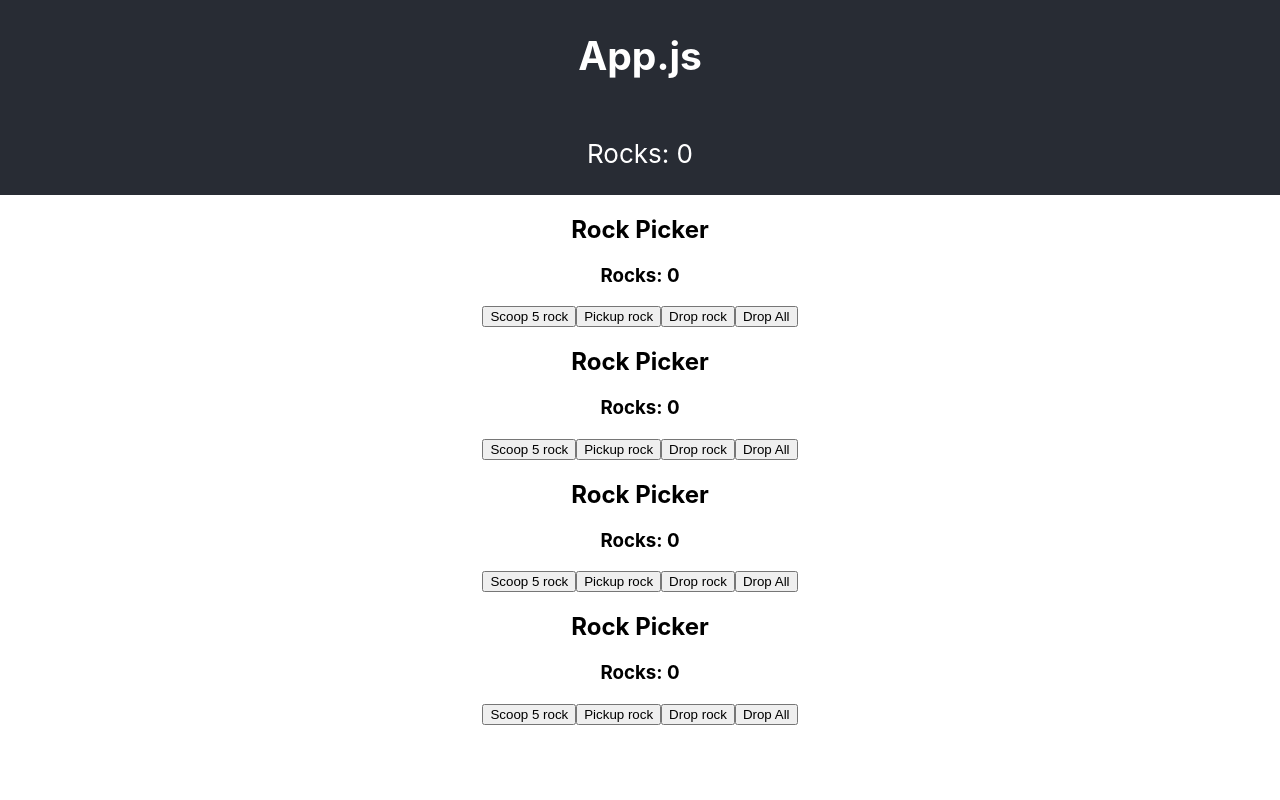
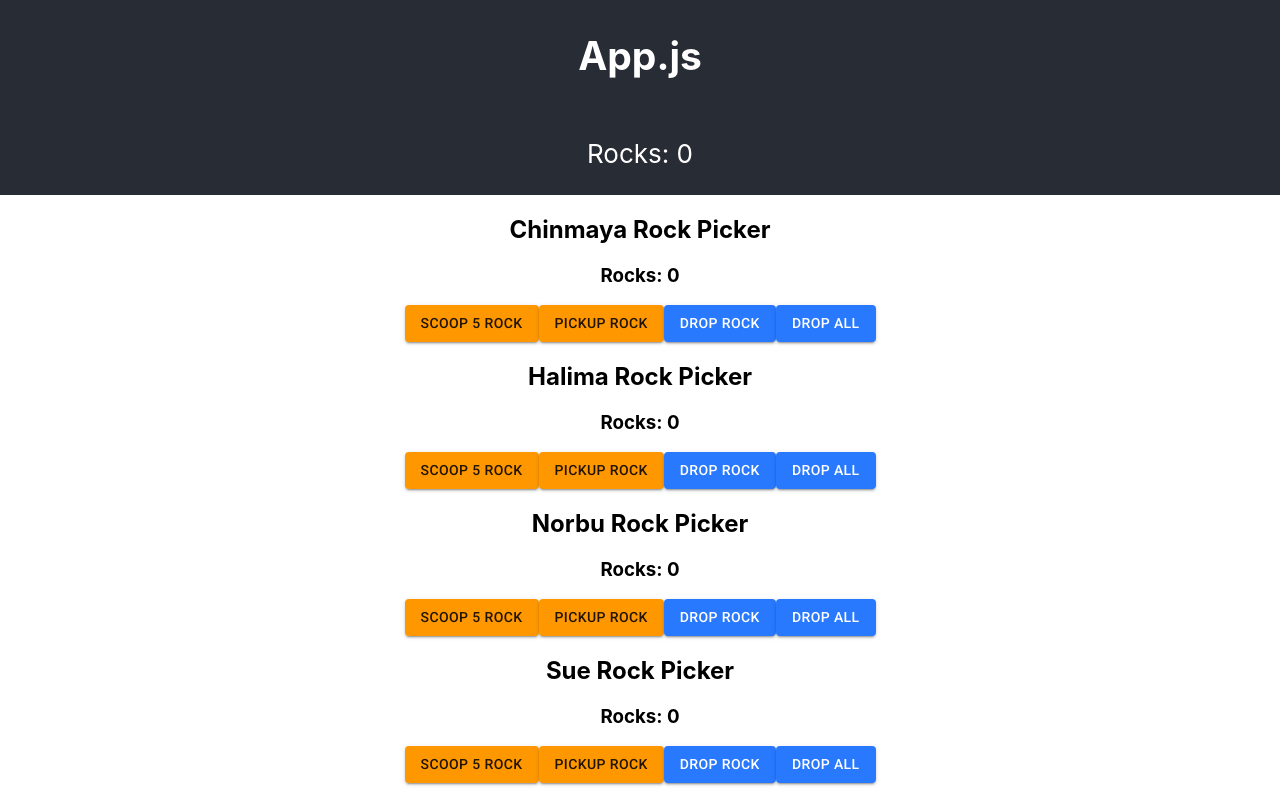
Before and after one commit to philosopher07/lamportRedux, a React (Create React App) app: page / in a window 1280 px wide. Built offline with nearby package versions, Linux system fonts and the light colour scheme.

Commit message:
material ui

```diff
--- a/package.json
+++ b/package.json
@@ -3,6 +3,7 @@
   "version": "0.1.0",
   "private": true,
   "dependencies": {
+    "@material-ui/core": "^4.9.13",
     "@testing-library/jest-dom": "^4.2.4",
     "@testing-library/react": "^9.3.2",
     "@testing-library/user-event": "^7.1.2",
@@ -10,7 +11,8 @@
     "react-dom": "^16.13.1",
     "react-redux": "^7.2.0",
     "react-scripts": "3.4.1",
-    "redux": "^4.0.5"
+    "redux": "^4.0.5",
+    "typeface-roboto": "0.0.75"
   },
   "scripts": {
     "start": "react-scripts start",
--- a/src/Components/App/App.js
+++ b/src/Components/App/App.js
@@ -18,10 +18,10 @@ class App extends React.Component{
           <p>Rocks: { this.props.reduxState }</p>
         </header>
 
-        <RockPicker dispatch ={this.props.dispatch} />
-        <RockPicker dispatch ={this.props.dispatch} />
-        <RockPicker dispatch ={this.props.dispatch} />
-        <RockPicker dispatch ={this.props.dispatch} />
+        <h2>Chinmaya Rock Picker</h2><RockPicker dispatch ={this.props.dispatch} />
+        <h2>Halima Rock Picker</h2><RockPicker dispatch ={this.props.dispatch} />
+        <h2>Norbu Rock Picker</h2><RockPicker dispatch ={this.props.dispatch} />
+        <h2>Sue Rock Picker</h2><RockPicker dispatch ={this.props.dispatch} />
 
       </div>
     ); // end return
--- a/src/Components/RockPicker/RockPicker.js
+++ b/src/Components/RockPicker/RockPicker.js
@@ -1,4 +1,17 @@
 import React from 'react';
+import Button from '@material-ui/core/Button';
+// import MuiThemeProvider from '@material-ui/core/styles/MuiThemeProvider';
+import { ThemeProvider as MuiThemeProvider } from '@material-ui/core/styles';
+import { createMuiTheme } from '@material-ui/core/styles';
+import { orange, blue } from '@material-ui/core/colors';
+import 'typeface-roboto';
+
+const ourTheme = createMuiTheme({
+    palette: {
+        primary: orange,
+        secondary: blue
+    }
+}) // end ourTheme
 
 class RockPicker extends React.Component {
     state = {
@@ -33,12 +46,16 @@ class RockPicker extends React.Component {
     render() {
         return (
             <div>
-                    <h2>Rock Picker</h2>
+                {/* <h2>Rock Picker</h2> */}
                 <h3>Rocks: {this.state.rocks}</h3>
-                    <button onClick={(event) => this.clickHandler(event, 'scoop')}>Scoop 5 rock</button>
-                    <button onClick={(event) => this.clickHandler(event, 'pickup')}>Pickup rock</button>
-                    <button onClick={(event) => this.clickHandler(event, 'drop')}>Drop rock</button>
-                    <button onClick={(event) => this.clickHandler(event, 'dropAll')}>Drop All</button>
+                <MuiThemeProvider theme={ourTheme}>
+                    <Button color="primary" variant="contained" onClick={(event) => this.clickHandler(event, 'scoop')}>Scoop 5 rock</Button>
+                    <Button color="primary" variant="contained" onClick={(event) => this.clickHandler(event, 'pickup')}>Pickup rock</Button>
+                    <Button color="secondary" variant="contained" onClick={(event) => this.clickHandler(event, 'drop')}>Drop rock</Button>
+                    <Button color="secondary" variant="contained" onClick={(event) => this.clickHandler(event, 'dropAll')}>Drop All</Button>
+                </MuiThemeProvider>
+
+
 
 
             </div>
```
Also changed, not shown: 1 other file (tests, documents, lock files or other folders). Lines whose indentation alone changed are shown as unchanged.
